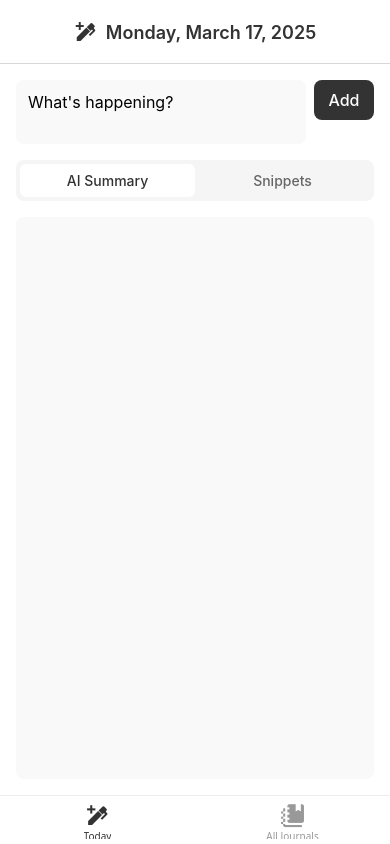
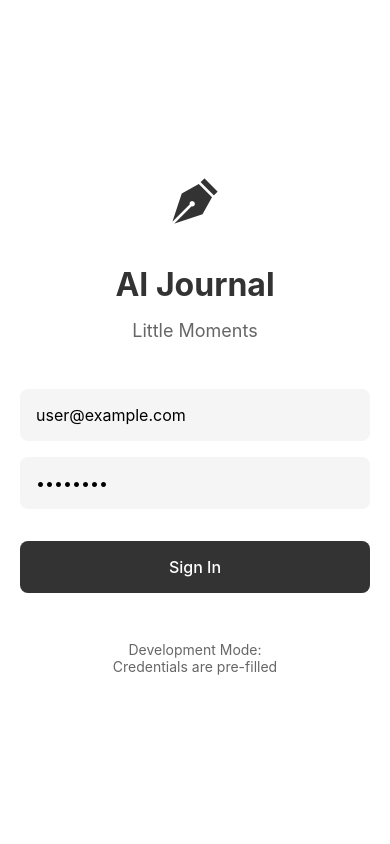
Before and after one commit to pou426/ai-journal, a React Native app in the folder mobile-app/: screen /SignIn in a window 390 px wide. Built offline with nearby package versions, Linux system fonts and the light colour scheme.

Commit message:
Add a sign-in screen with fake development sign-in credentials

```diff
--- a/mobile-app/App.js
+++ b/mobile-app/App.js
@@ -4,39 +4,63 @@ import { createBottomTabNavigator } from '@react-navigation/bottom-tabs';
 import { createNativeStackNavigator } from '@react-navigation/native-stack';
 import { MaterialCommunityIcons } from '@expo/vector-icons';
 import { View, Text } from 'react-native';
+import SignInScreen from './screens/SignInScreen';
 import EditScreen from './screens/EditScreen';
 import HomeScreen from './screens/HomeScreen';
+import SettingsScreen from './screens/SettingsScreen';
+import { JournalProvider } from './context/JournalContext';
 
 const Tab = createBottomTabNavigator();
 const Stack = createNativeStackNavigator();
 
-// Create a stack navigator for the All Journals tab
-function JournalsStack() {
+function MainTabs() {
   return (
-    <Stack.Navigator
+    <Tab.Navigator
       screenOptions={{
-        headerStyle: {
+        headerShown: false,
+        tabBarActiveTintColor: '#333',
+        tabBarInactiveTintColor: '#999',
+        tabBarStyle: {
           backgroundColor: '#fff',
+          borderTopColor: '#eee',
         },
-        headerTintColor: '#333',
       }}
     >
-      <Stack.Screen
-        name="JournalsList"
+      <Tab.Screen
+        name="Today"
+        component={EditScreen}
+        options={{
+          headerTitle: () => <LogoTitle title="Today" showDate={true} />,
+          headerShown: true,
+          tabBarLabel: 'Today',
+          tabBarIcon: ({ color, size }) => (
+            <MaterialCommunityIcons name="pen-plus" size={size} color={color} />
+          ),
+        }}
+      />
+      <Tab.Screen
+        name="All Journals"
         component={HomeScreen}
         options={{
+          headerShown: true,
           headerTitle: () => <LogoTitle title="All Journals" />,
+          tabBarIcon: ({ color, size }) => (
+            <MaterialCommunityIcons name="notebook-multiple" size={size} color={color} />
+          ),
         }}
       />
-      <Stack.Screen
-        name="Edit"
-        component={EditScreen}
+      <Tab.Screen
+        name="Settings"
+        component={SettingsScreen}
         options={{
-          title: 'View Entry',
-          headerBackTitle: 'Back',
+          headerShown: true,
+          headerTitle: 'Settings',
+          tabBarIcon: ({ color, size }) => (
+            <MaterialCommunityIcons name="cog" size={size} color={color} />
+          ),
         }}
       />
-    </Stack.Navigator>
+    </Tab.Navigator>
   );
 }
 
@@ -69,53 +93,25 @@ function LogoTitle({ title, showDate = false }) {
   );
 }
 
-// Create Today's entry screen
-function TodayScreen() {
-  return <EditScreen isToday={true} />;
-}
-
 export default function App() {
   return (
+    <JournalProvider>
       <NavigationContainer>
-      <Tab.Navigator
-        screenOptions={{
-          headerShown: false,
-          tabBarActiveTintColor: '#333',
-          tabBarInactiveTintColor: '#999',
-          tabBarStyle: {
-            backgroundColor: '#fff',
-            borderTopColor: '#eee',
-          },
-        }}
-      >
-        <Tab.Screen
-          name="Today"
-          component={TodayScreen}
+        <Stack.Navigator screenOptions={{ headerShown: false }}>
+          <Stack.Screen name="SignIn" component={SignInScreen} />
+          <Stack.Screen name="MainTabs" component={MainTabs} />
+          <Stack.Screen
+            name="ViewEntry"
+            component={EditScreen}
             options={{
-            headerTitle: () => <LogoTitle title="Today" showDate={true} />,
               headerShown: true,
-            headerTitleAlign: 'center',
-            headerStyle: {
-              backgroundColor: '#fff',
-            },
-            tabBarLabel: 'Today',
-            tabBarIcon: ({ color, size }) => (
-              <MaterialCommunityIcons name="pen-plus" size={size} color={color} />
-            ),
+              headerTitle: 'View Entry',
+              headerBackTitle: 'Back',
             }}
           />
-        <Tab.Screen
-          name="All Journals"
-          component={JournalsStack}
-          options={{
-            headerShown: false,
-            tabBarIcon: ({ color, size }) => (
-              <MaterialCommunityIcons name="notebook-multiple" size={size} color={color} />
-            ),
-          }}
-        />
-      </Tab.Navigator>
+        </Stack.Navigator>
         <StatusBar style="auto" />
       </NavigationContainer>
+    </JournalProvider>
   );
 }
--- /dev/null
+++ b/mobile-app/context/JournalContext.js
@@ -0,0 +1,21 @@
+import React, { createContext, useState, useContext } from 'react';
+
+const JournalContext = createContext();
+
+export function JournalProvider({ children }) {
+  const [lastUpdate, setLastUpdate] = useState(Date.now());
+
+  const triggerRefresh = () => {
+    setLastUpdate(Date.now());
+  };
+
+  return (
+    <JournalContext.Provider value={{ lastUpdate, triggerRefresh }}>
+      {children}
+    </JournalContext.Provider>
+  );
+}
+
+export function useJournal() {
+  return useContext(JournalContext);
+}
--- a/mobile-app/screens/HomeScreen.js
+++ b/mobile-app/screens/HomeScreen.js
@@ -75,7 +75,18 @@ export default function HomeScreen({ navigation }) {
     return (
       <TouchableOpacity
         style={styles.entryItem}
-        onPress={() => navigation.navigate('Edit', { date: item.date.split('T')[0] })}
+        onPress={() => {
+          const [datePart] = item.date.split('T');
+          const today = new Date().toISOString().split('T')[0];
+
+          if (datePart === today) {
+            // If it's today's entry, navigate to Today tab
+            navigation.navigate('Today');
+          } else {
+            // If it's a past entry, navigate to Edit screen with date param
+            navigation.navigate('ViewEntry', { date: datePart });
+          }
+        }}
       >
         <Text style={styles.date}>
           {formatDate(item.date).toLocaleDateString('en-US', {
--- /dev/null
+++ b/mobile-app/screens/SettingsScreen.js
@@ -0,0 +1,46 @@
+import React from 'react';
+import {
+  StyleSheet,
+  View,
+  Text,
+  TouchableOpacity
+} from 'react-native';
+
+export default function SettingsScreen({ navigation }) {
+  const handleLogout = () => {
+    navigation.reset({
+      index: 0,
+      routes: [{ name: 'SignIn' }],
+    });
+  };
+
+  return (
+    <View style={styles.container}>
+      <TouchableOpacity
+        style={styles.logoutButton}
+        onPress={handleLogout}
+      >
+        <Text style={styles.logoutText}>Log Out</Text>
+      </TouchableOpacity>
+    </View>
+  );
+}
+
+const styles = StyleSheet.create({
+  container: {
+    flex: 1,
+    backgroundColor: '#fff',
+    padding: 16,
+  },
+  logoutButton: {
+    backgroundColor: '#f5f5f5',
+    padding: 16,
+    borderRadius: 8,
+    alignItems: 'center',
+  },
+  logoutText: {
+    color: '#ff3b30',
+    fontSize: 16,
+    fontWeight: '500',
+  },
+});
--- /dev/null
+++ b/mobile-app/screens/SignInScreen.js
@@ -0,0 +1,127 @@
+import React, { useState } from 'react';
+import {
+  StyleSheet,
+  View,
+  Text,
+  TextInput,
+  TouchableOpacity,
+  KeyboardAvoidingView,
+  Platform
+} from 'react-native';
+import { MaterialCommunityIcons } from '@expo/vector-icons';
+
+export default function SignInScreen({ navigation }) {
+  // Pre-fill with placeholder credentials
+  const [email, setEmail] = useState('user@example.com');
+  const [password, setPassword] = useState('password');
+
+  const handleSignIn = () => {
+    // For now, just check against placeholder credentials
+    if (email === 'user@example.com' && password === 'password') {
+      navigation.replace('MainTabs');
+    } else {
+      // In a real app, you'd want to show an error message
+      alert('Invalid credentials');
+    }
+  };
+
+  return (
+    <KeyboardAvoidingView
+      behavior={Platform.OS === 'ios' ? 'padding' : 'height'}
+      style={styles.container}
+    >
+      <View style={styles.content}>
+        <MaterialCommunityIcons
+          name="fountain-pen-tip"
+          size={64}
+          color="#333"
+          style={styles.icon}
+        />
+        <Text style={styles.title}>AI Journal</Text>
+        <Text style={styles.subtitle}>Little Moments</Text>
+
+        <TextInput
+          style={styles.input}
+          placeholder="Email"
+          value={email}
+          onChangeText={setEmail}
+          autoCapitalize="none"
+          keyboardType="email-address"
+        />
+
+        <TextInput
+          style={styles.input}
+          placeholder="Password"
+          value={password}
+          onChangeText={setPassword}
+          secureTextEntry
+        />
+
+        <TouchableOpacity
+          style={styles.signInButton}
+          onPress={handleSignIn}
+        >
+          <Text style={styles.signInText}>Sign In</Text>
+        </TouchableOpacity>
+
+        <Text style={styles.hint}>
+          Development Mode:{'\n'}
+          Credentials are pre-filled
+        </Text>
+      </View>
+    </KeyboardAvoidingView>
+  );
+}
+
+const styles = StyleSheet.create({
+  container: {
+    flex: 1,
+    backgroundColor: '#fff',
+  },
+  content: {
+    flex: 1,
+    justifyContent: 'center',
+    padding: 20,
+    gap: 16,
+  },
+  icon: {
+    alignSelf: 'center',
+    marginBottom: 16,
+  },
+  title: {
+    fontSize: 32,
+    fontWeight: 'bold',
+    color: '#333',
+    textAlign: 'center',
+  },
+  subtitle: {
+    fontSize: 18,
+    color: '#666',
+    textAlign: 'center',
+    marginBottom: 32,
+  },
+  input: {
+    backgroundColor: '#f5f5f5',
+    padding: 16,
+    borderRadius: 8,
+    fontSize: 16,
+  },
+  signInButton: {
+    backgroundColor: '#333',
+    padding: 16,
+    borderRadius: 8,
+    alignItems: 'center',
+    marginTop: 16,
+  },
+  signInText: {
+    color: '#fff',
+    fontSize: 16,
+    fontWeight: '500',
+  },
+  hint: {
+    marginTop: 32,
+    textAlign: 'center',
+    color: '#666',
+    fontSize: 14,
+  },
+});
```
Also changed, not shown: mobile-app/screens/EditScreen.js (+18 -31 lines). Lines whose indentation alone changed are shown as unchanged.
